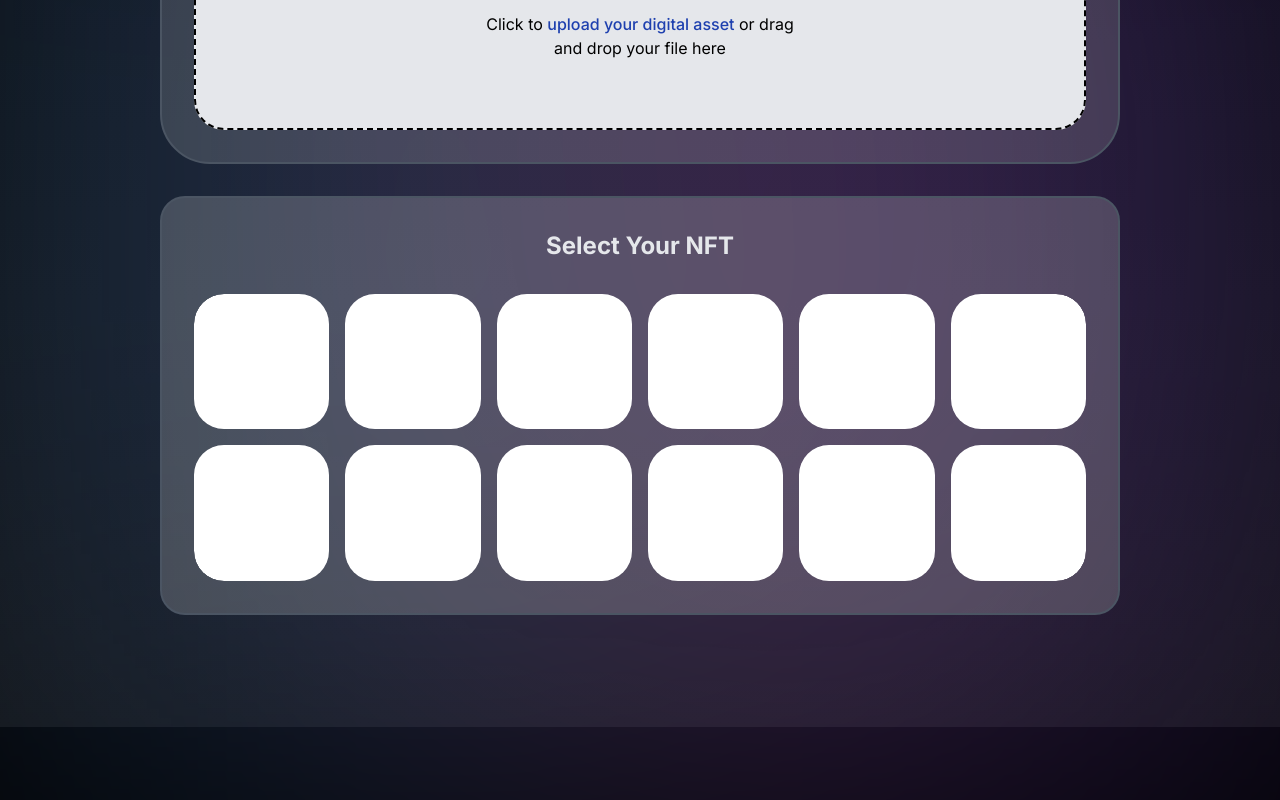
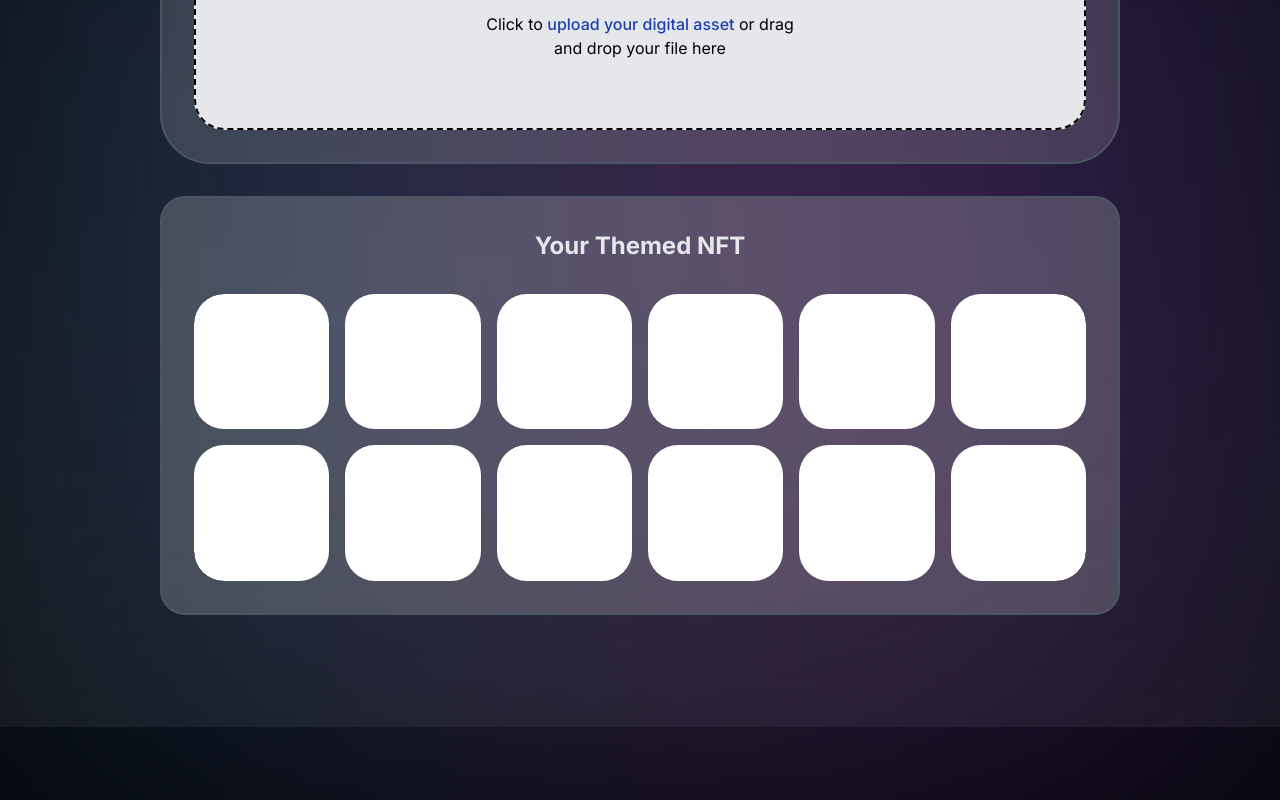
Before and after one commit to raldblox/nft_themer, a Next.js app in the folder web-apps/dapp/: page / in a window 1280 px wide. Shown: the part 726-1526 px from the top of the page. Built offline with nearby package versions, Linux system fonts and the light colour scheme.

Commit message:
update content

```diff
--- a/web-apps/dapp/components/Hero.js
+++ b/web-apps/dapp/components/Hero.js
@@ -190,7 +190,7 @@ export default () => {
                             </div>}
                     </div>
                     <div className="h-full space-y-8 col-span-2 pt-8 p-4 md:p-8 rounded-[25px] md:ounded-[50px] border-2 border-gray-600 bg-[#ffffff31]">
-                        <h1 className="text-2xl font-bold text-center">Select Your NFT</h1>
+                        <h1 className="text-2xl font-bold text-center">Your Themed NFT</h1>
                         <ul className="grid z-10 aspect-square md:aspect-auto rounded-lg md:rounded-[30px] content-start grid-cols-2 md:grid-cols-6 gap-4 overflow-y-scroll">
                             <li className="col-span-1 rounded-lg md:rounded-[30px] aspect-square border-1 border-gray-700 bg-[#ffffff] backdrop-blur-md"></li>
                             <li className="col-span-1 rounded-lg md:rounded-[30px] aspect-square border-1 border-gray-700 bg-[#ffffff] backdrop-blur-md"></li>
```
